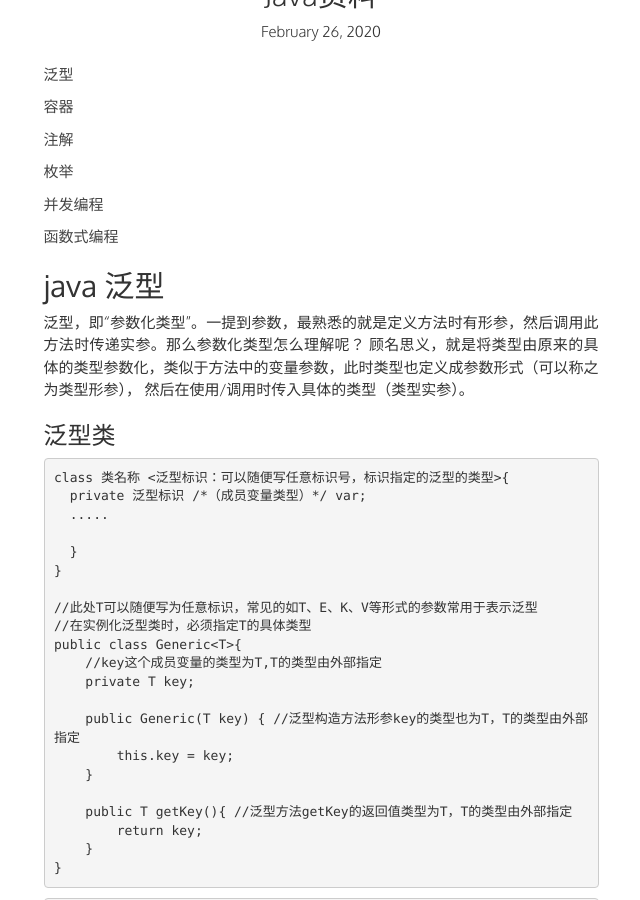
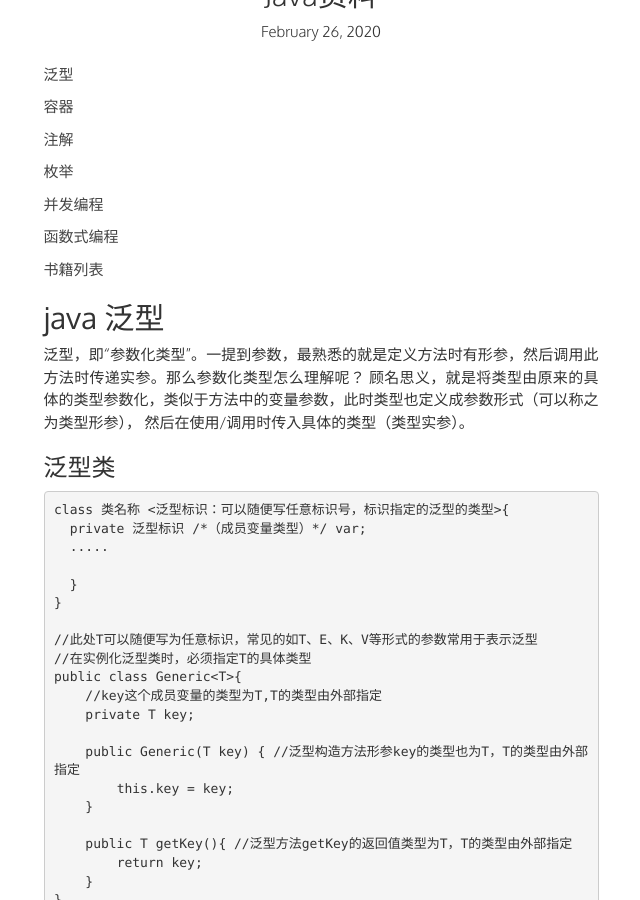
Before and after one commit to liqiangz/liqiangz.github.io, a Jekyll site: the page built from _posts/2020-02-26-java资料.md, in a window 1280 px wide and 900 px high, scrolled down 398 px. Shown: the whole window, without its empty margins (319-959 px from the left). Built offline with Jekyll 4.4.1, drawn with Linux system fonts in a browser that asks for light colours; our own code applies the rules of GitHub Pages for plain Markdown files.

Commit message:
Update 2020-02-26-java资料.md

```diff
--- a/_posts/2020-02-26-java资料.md
+++ b/_posts/2020-02-26-java资料.md
@@ -11,6 +11,8 @@
 [并发编程](#java-并发编程)
 
 [函数式编程](#java-函数式编程)
+
+[书籍列表](https://github.com/wususu/effective-resourses/tree/master/Java)
 
 ## java 泛型
 泛型，即“参数化类型”。一提到参数，最熟悉的就是定义方法时有形参，然后调用此方法时传递实参。那么参数化类型怎么理解呢？
```
